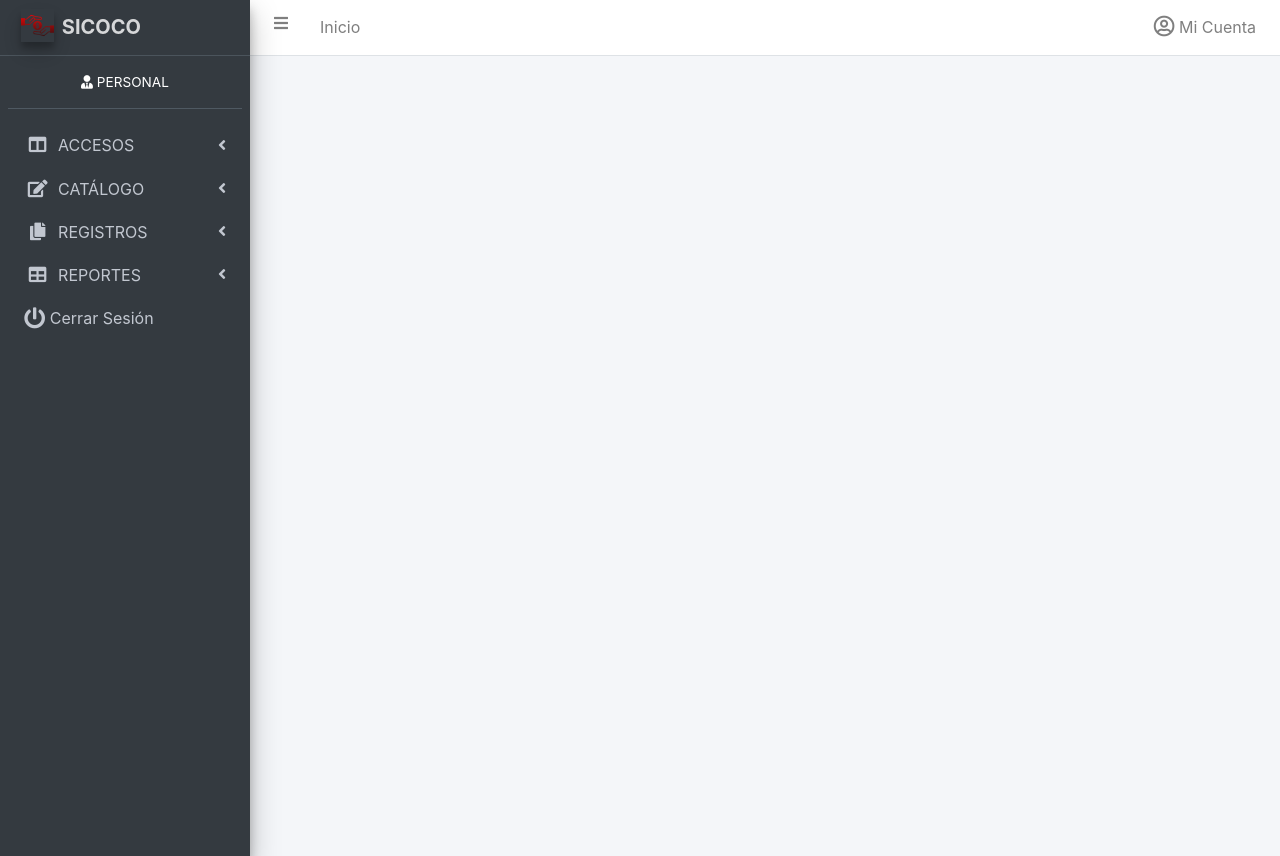
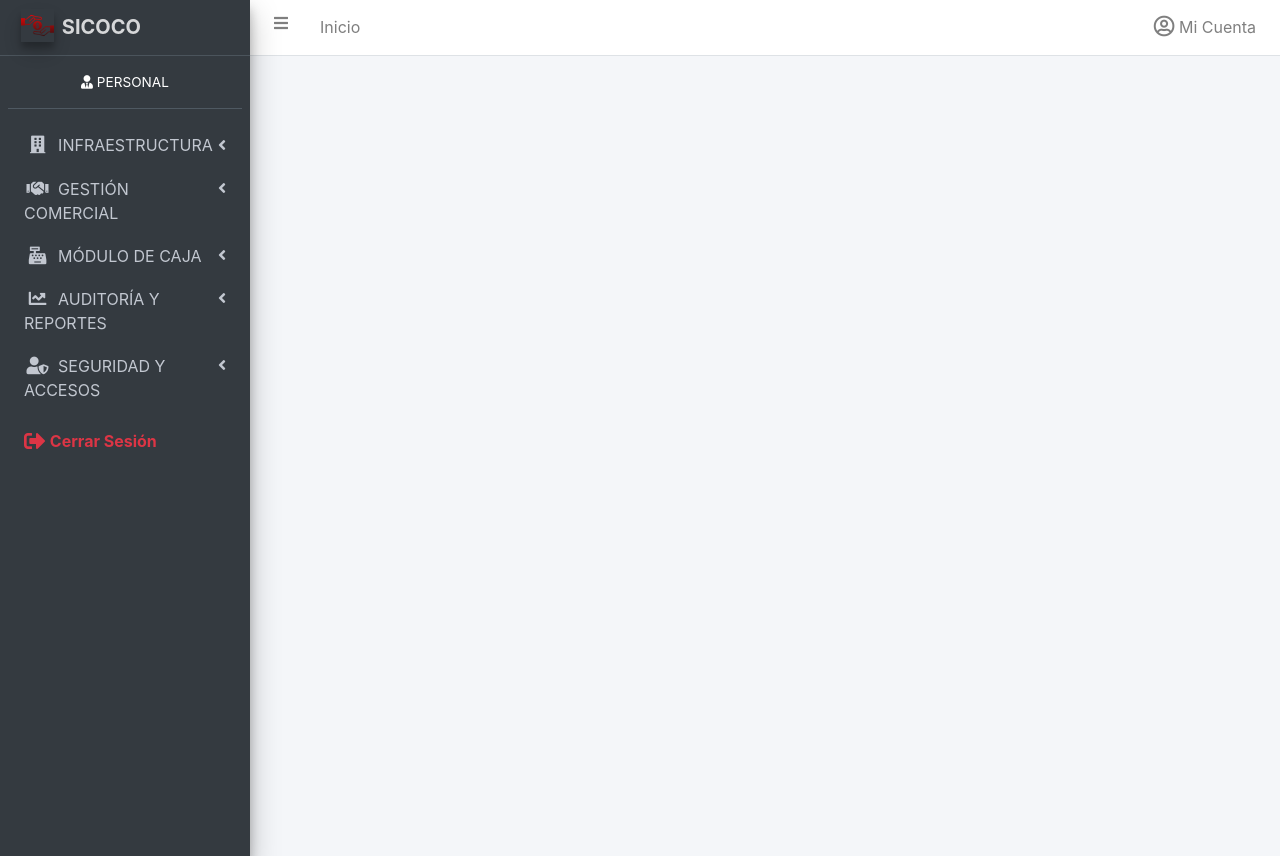
Before and after one commit to epdeororuro/sicoco, a PHP site: template views/template.php in a window 1280 px wide. Shown: the part 58-914 px from the top of the page. Run offline with PHP 8.4, Linux system fonts and the light colour scheme; the template is opened without the code that fills it, so the values that code supplies are empty; some libraries are stand-ins or nearby versions.

Commit message:
antes de limpieza

```diff
--- a/views/contrato/contrato.js
+++ b/views/contrato/contrato.js
@@ -224,6 +224,9 @@ function colocarMarcador(lat, lng) {
 // =========================================================================
 
 $(document).ready(function(){
+  // Desactivar el enforceFocus de Bootstrap para que SweetAlert2 permita escribir en sus inputs
+  $.fn.modal.Constructor.prototype._enforceFocus = function() {};
+
   // Inicializar mapa solo cuando el Modal termine de abrirse
   // $('#ModalContrato').on('shown.bs.modal', function () {
   //     inicializarMapa();
@@ -345,6 +348,7 @@ $(document).ready(function(){
       var texto_meses = periodos.length > 1 ? periodos[0] + ' al ' + periodos[periodos.length - 1] : periodos[0];
 
       // --- Nuevo Modal de Swal con Formulario ---
+      $('#ModalDetalle').removeAttr('tabindex'); // Corrección para permitir foco en inputs de SweetAlert2
       Swal.fire({
           title: 'Confirmar Cobro y Facturación',
           icon: 'question',
--- a/views/cuentascobrar/cuentascobrar.js
+++ b/views/cuentascobrar/cuentascobrar.js
@@ -1,4 +1,7 @@
 $(document).ready(function() {
+    // Desactivar el enforceFocus de Bootstrap para que SweetAlert2 permita escribir en sus inputs
+    $.fn.modal.Constructor.prototype._enforceFocus = function() {};
+
     // Cargar la tabla principal al iniciar
     ListarDeudores();
 
@@ -51,6 +54,7 @@ $(document).ready(function() {
         var texto_meses = periodos.length > 1 ? periodos[0] + ' al ' + periodos[periodos.length - 1] : periodos[0];
 
         // --- Nuevo Modal de Swal con Formulario ---
+        $('#ModalCobroDeuda').removeAttr('tabindex'); // Corrección para permitir foco en inputs de SweetAlert2
         Swal.fire({
             title: 'Confirmar Cobro y Facturación',
             icon: 'warning',
--- a/views/template.php
+++ b/views/template.php
@@ -127,61 +127,52 @@
         <ul class="nav nav-pills nav-sidebar flex-column" data-widget="treeview" role="menu" data-accordion="false">
           <!-- Add icons to the links using the .nav-icon class
                with font-awesome or any other icon font library -->
+
+          <!-- 1. INFRAESTRUCTURA -->
           <li class="nav-item">
             <a href="#" class="nav-link">
-              <i class="nav-icon fas fa-columns"></i>
+              <i class="nav-icon fas fa-building"></i>
               <p>
-                ACCESOS
-                <i class="right fas fa-angle-left"></i>
-              </p>
-            </a>
-            <ul class="nav nav-treeview">
-              <li class="nav-item">
-
-                <a class="nav-link" href="<?php echo URL; ?>usuario">
-                  <i class="fa fa-users fa-lg" aria-hidden="true"></i>
-                      <span>Usuarios</span></a>
-              </li>
-            </ul>
-          </li>
-
-          <li class="nav-item">
-            <a href="#" class="nav-link">
-              <i class="nav-icon fas fa-edit"></i>
-              <p>
-                CATÁLOGO
+                INFRAESTRUCTURA
                 <i class="right fas fa-angle-left"></i>
               </p>
             </a>
             <ul class="nav nav-treeview">
               <li class="nav-item">
                 <a class="nav-link" href="<?php echo URL; ?>area">
-                  <i class="fa fa-th fa-lg"></i>
+                  <i class="fas fa-map-marked-alt fa-lg"></i>
                   <p>Áreas|Ubicaciones</p>
                 </a>
               </li>
               <li class="nav-item">
                 <a class="nav-link" href="<?php echo URL; ?>catalogo">
-                  <i class="fa fa-microchip fa-lg"></i>
+                  <i class="fas fa-store fa-lg"></i>
                   <p>Espacios|Servicios</p>
                 </a>
               </li>
             </ul>
           </li>
 
+          <!-- 2. GESTIÓN COMERCIAL -->
           <li class="nav-item">
             <a href="#" class="nav-link">
-              <i class="nav-icon fas fa-copy"></i>
+              <i class="nav-icon fas fa-handshake"></i>
               <p>
-                REGISTROS
+                GESTIÓN COMERCIAL
                 <i class="fas fa-angle-left right"></i>
                 <span class="badge badge-info right"></span>
               </p>
             </a>
             <ul class="nav nav-treeview">
               <li class="nav-item">
-              <a class="nav-link" href="<?php echo URL; ?>propuesta">
-                  <i class="fas fa-hand-holding-usd fa-lg"></i>
+                <a class="nav-link" href="<?php echo URL; ?>cliente">
+                  <i class="fas fa-users fa-lg"></i>
+                  <p>Directorio de Clientes</p>
+                </a>
+              </li>
+              <li class="nav-item">
+                <a class="nav-link" href="<?php echo URL; ?>propuesta">
+                  <i class="fas fa-file-signature fa-lg"></i>
                   <p>Garantías Propuestas</p>
                 </a>
               </li>
@@ -191,66 +182,65 @@
                   <p>Garantías Cumplimiento</p>
                 </a>
               </li>
+            </ul>
+          </li>
+
+          <!-- 3. MÓDULO DE CAJA -->
+          <li class="nav-item">
+            <a href="#" class="nav-link">
+              <i class="nav-icon fas fa-cash-register"></i>
+              <p>
+                MÓDULO DE CAJA
+                <i class="fas fa-angle-left right"></i>
+              </p>
+            </a>
+            <ul class="nav nav-treeview">
               <li class="nav-item">
                 <a class="nav-link" href="<?php echo URL; ?>contrato">
-                  <i class="fa fa-money-check-alt fa-lg"></i>
+                  <i class="fas fa-file-contract fa-lg"></i>
                   <p>Contratos</p>
                 </a>
               </li>
               <li class="nav-item">
-                <a class="nav-link" href="<?php echo URL; ?>cliente">
-                  <i class="fa fa-address-card fa-lg"></i>
-                  <p>Clientes</p>
+                <a class="nav-link" href="<?php echo URL; ?>pagos">
+                  <i class="fas fa-hand-holding-usd fa-lg"></i>
+                  <p>Pagos Generados</p>
                 </a>
               </li>
               <li class="nav-item">
-                <a class="nav-link" href="<?php echo URL; ?>pagos">
-                  <i class="fa fa-credit-card fa-lg"></i>
-                  <p>Pagos</p>
-                </a>
-              </li>
-
-              <li class="nav-item">
-                <a class="nav-link" href="<?php echo URL; ?>historial">
-                  <i class="fa fa-cubes fa-lg"></i>
-                  <p>Historial de Pagos</p>
-                </a>
-              </li>
-
-              <li class="nav-item">
                 <a class="nav-link" href="<?php echo URL; ?>cuentascobrar">
-                  <i class="fas fa-balance-scale fa-lg"></i>
+                  <i class="fas fa-balance-scale-right fa-lg"></i>
                   <p>Cuentas por Cobrar</p>
-                </a>
-              </li>
-
-              <li class="nav-item">
-                <a class="nav-link" href="<?php echo URL; ?>estorno">
-                  <i class="fas fa-balance-scale fa-lg"></i>
-                  <p>Estornos</p>
                 </a>
               </li>
             </ul>
           </li>
 
+          <!-- 4. AUDITORÍA Y REPORTES -->
           <li class="nav-item">
             <a href="#" class="nav-link">
-              <i class="nav-icon fas fa-table"></i>
+              <i class="nav-icon fas fa-chart-line"></i>
               <p>
-                REPORTES
+                AUDITORÍA Y REPORTES
                 <i class="fas fa-angle-left right"></i>
               </p>
             </a>
             <ul class="nav nav-treeview">
               <li class="nav-item">
+                <a class="nav-link" href="<?php echo URL; ?>historial">
+                  <i class="fas fa-history fa-lg"></i>
+                  <p>Kardex Historico</p>
+                </a>
+              </li>
+              <li class="nav-item">
                 <a href="<?php echo URL; ?>reportes" class="nav-link">
                   <i class="fas fa-file-invoice-dollar fa-lg"></i>
-                  <p>Movimientos de Ingreso</p>
+                  <p>Reporte de Ingresos</p>
                 </a>
               </li>
               <li class="nav-item">
                 <a href="<?php echo URL; ?>egreso" class="nav-link">
-                  <i class="fas fa-hand-holding-usd fa-lg"></i>
+                  <i class="fas fa-money-bill-wave fa-lg"></i>
                   <p>Egresos (Devoluciones)</p>
                 </a>
               </li>
@@ -265,14 +255,32 @@
             </ul>
           </li>
 
+          <!-- 5. SEGURIDAD Y ACCESOS -->
           <li class="nav-item">
+            <a href="#" class="nav-link">
+              <i class="nav-icon fas fa-user-shield"></i>
+              <p>
+                SEGURIDAD Y ACCESOS
+                <i class="right fas fa-angle-left"></i>
+              </p>
+            </a>
+            <ul class="nav nav-treeview">
+              <li class="nav-item">
+                <a class="nav-link" href="<?php echo URL; ?>usuario">
+                  <i class="fas fa-user-cog fa-lg" aria-hidden="true"></i>
+                  <span>Usuarios del Sistema</span>
+                </a>
+              </li>
+            </ul>
+          </li>
 
+          <!-- 6. CERRAR SESION -->
+          <li class="nav-item mt-2">
               <a class="nav-link" href="<?php echo URL; ?>login/logout">
-
-              <i class="fa fa-power-off fa-lg"></i>
-              <p>
-                Cerrar Sesión
-              </p>
+                <i class="fas fa-sign-out-alt fa-lg text-danger"></i>
+                <p class="text-danger font-weight-bold">
+                  Cerrar Sesión
+                </p>
             </a>
           </li>
 
```
Also changed, not shown: views/cliente/cliente.js (+10 -12 lines), views/cliente/index.php (+77 -93 lines).
